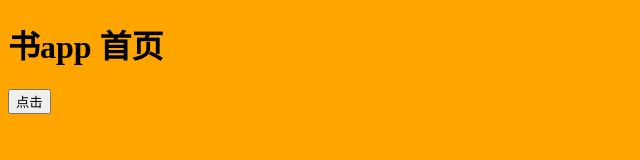
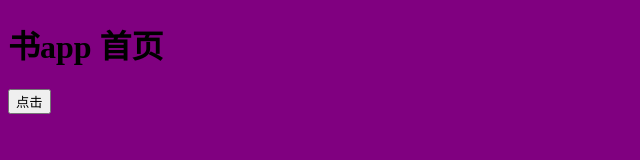
Before and after one commit to overnexthill/BookAPPProject, a plain HTML site: page index.html in a window 1280 px wide. Shown: the whole page, without its empty margins (0-640 px from the left). Drawn offline with Linux system fonts and the light colour scheme.

Commit message:
修改首页

```diff
--- a/index.html
+++ b/index.html
@@ -7,7 +7,7 @@
     <title>Document</title>
     <style>
         body{
-            background-color: orange
+            background-color: purple
         }
     </style>
 </head>
```
